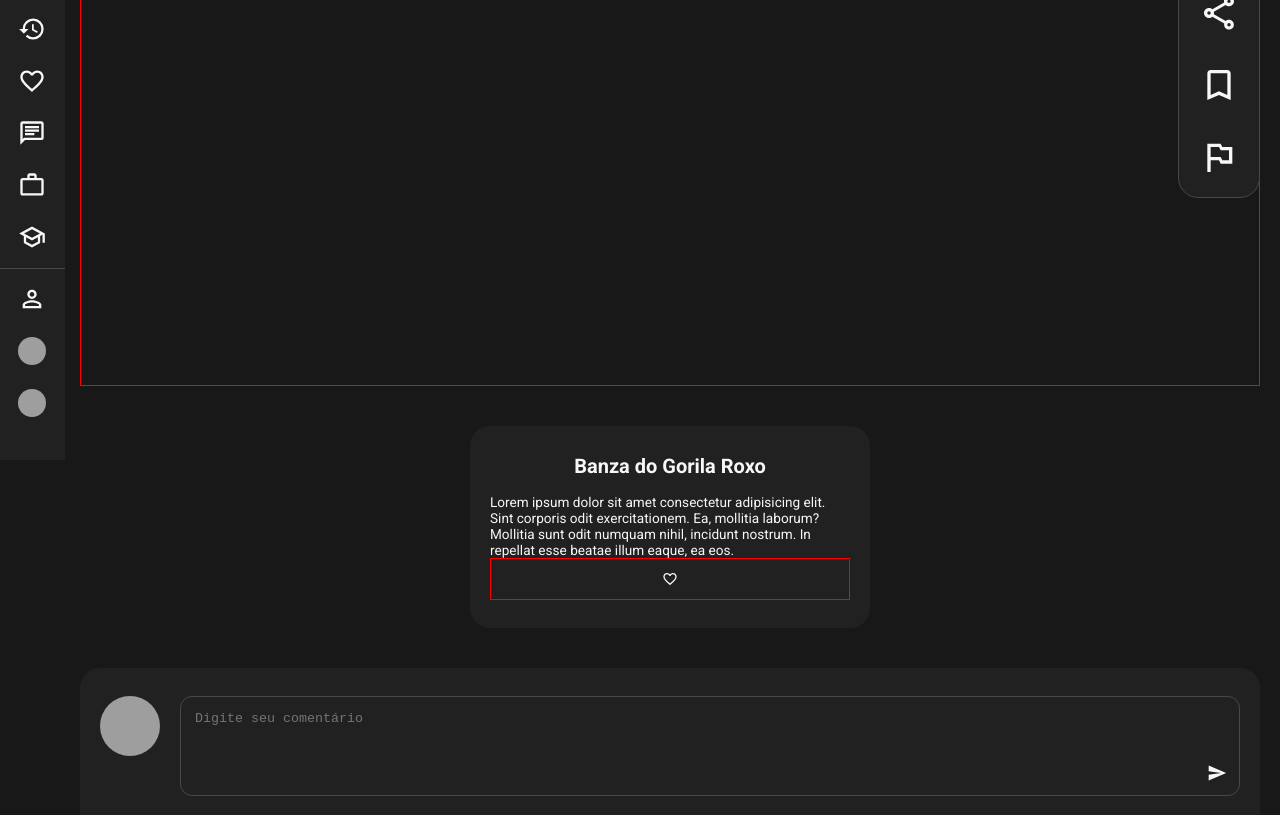
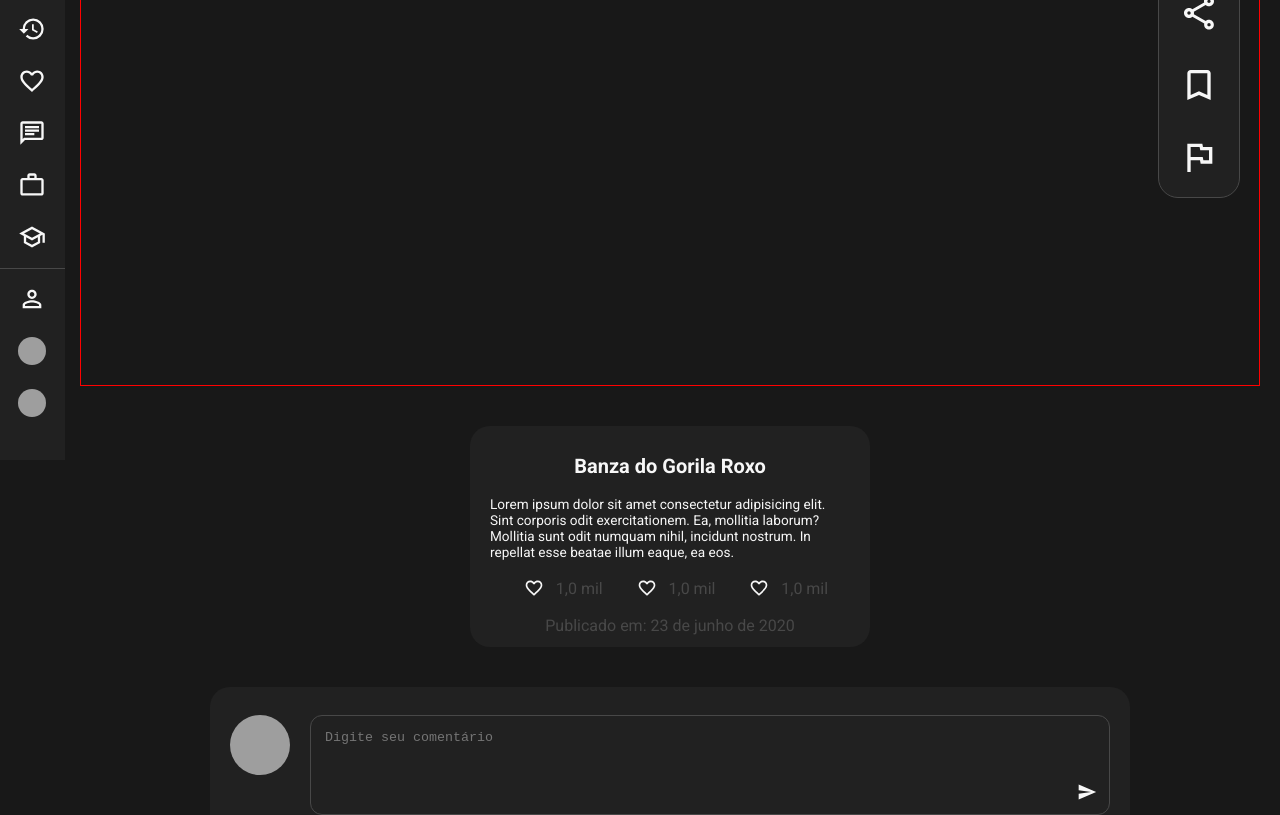
Before and after one commit to BeeSocy/beesocy, a React (Vite) app: page /image/view/1 in a window 1280 px wide. Shown: the part 340-1155 px from the top of the page. Built offline with nearby package versions, Linux system fonts and the light colour scheme; grey boxes are pictures that could not be loaded.

Commit message:
Create image description component

```diff
--- a/src/pages/ImageVisualization/Componentes/Chat/style.ts
+++ b/src/pages/ImageVisualization/Componentes/Chat/style.ts
@@ -3,7 +3,7 @@ import styled from "styled-components";
 export const Container = styled.div`
     display: flex;
     justify-content: space-between;
-    width: 120rem;
+    width: 92rem;
 `;
 export const ContainerChat = styled.div`
     width: 100%;
--- /dev/null
+++ b/src/pages/ImageVisualization/Componentes/ContentInteraction/index.tsx
@@ -0,0 +1,22 @@
+import { IconContext } from 'react-icons';
+import { LikeButton } from '../../../../components/Widgets/Buttons/ActionButtons/LikeButton';
+import { Content, NumberValue } from './style';
+
+export function ContentInteraction() {
+  return (
+    <IconContext.Provider value={{ size: '20' }}>
+      <Content>
+        <LikeButton />
+        <NumberValue>1,0 mil</NumberValue>
+      </Content>
+      <Content>
+        <LikeButton />
+        <NumberValue>1,0 mil</NumberValue>
+      </Content>
+      <Content>
+        <LikeButton />
+        <NumberValue>1,0 mil</NumberValue>
+      </Content>
+    </IconContext.Provider>
+  );
+}
--- /dev/null
+++ b/src/pages/ImageVisualization/Componentes/ContentInteraction/style.ts
@@ -0,0 +1,10 @@
+import styled from "styled-components";
+
+export const Content = styled.div`
+    display: flex;
+    align-items: center;
+`;
+export const NumberValue = styled.div`
+    color: ${props => props.theme.colors.light};
+    font-size: 1.6rem;
+`;
--- a/src/pages/ImageVisualization/Componentes/Description/index.tsx
+++ b/src/pages/ImageVisualization/Componentes/Description/index.tsx
@@ -2,12 +2,11 @@ import {
   Container,
   DescriptionContent,
   Interaction,
-  ContentInteraction,
+  Publish,
   TitleDescription
 } from './style';
 import { fetchedPost } from '../../index';
-import { Button } from '../../../../components/Widgets/Buttons/Button';
-import { MdFavoriteBorder } from 'react-icons/md';
+import { ContentInteraction } from '../ContentInteraction';
 export function Description() {
   return (
     <Container>
@@ -16,12 +15,9 @@ export function Description() {
       </strong>
       <DescriptionContent>{fetchedPost.description}</DescriptionContent>
       <Interaction>
-        <ContentInteraction>
-          <Button rounded>
-            <MdFavoriteBorder size={16} />
-          </Button>
-        </ContentInteraction>
+        <ContentInteraction></ContentInteraction>
       </Interaction>
+      <Publish>Publicado em: 23 de junho de 2020</Publish>
     </Container>
   );
 }
--- a/src/pages/ImageVisualization/Componentes/Description/style.ts
+++ b/src/pages/ImageVisualization/Componentes/Description/style.ts
@@ -5,31 +5,38 @@ export const Container = styled.div`
 
     border-radius: 2rem;
 
-    padding: 2.8rem 2rem;
+    padding: 2.8rem 2rem 1.2rem;
 
     width: 40rem;
 
     display: flex;
     flex-direction: column;
     align-items: center;
+    gap: 0.6rem;
 
 `;
 export const TitleDescription = styled.h1`
     font-size: 2rem;
 
-    margin-bottom: 1.6rem;
+    margin-bottom: 1.2rem;
 `;
 
 export const DescriptionContent = styled.span`
     font-size: 1.36rem;
+
 `;
 export const Interaction = styled.div`
-    border: 1px solid red;
 
     width: 100%;
 
     display: flex;
+    justify-content: space-evenly;
+`;
+export const Publish = styled.div`
+    display: flex;
     justify-content: center;
+
+    font-size: 1.6rem;
+
+    color: ${props => props.theme.colors.light};
 `;
-export const ContentInteraction = styled.div`
-`;
--- a/src/pages/ImageVisualization/Componentes/InteractionBar/index.tsx
+++ b/src/pages/ImageVisualization/Componentes/InteractionBar/index.tsx
@@ -9,6 +9,10 @@ import {
 } from 'react-icons/md';
 import { IconProfile } from '../IconProfile';
 import { Button } from '../../../../components/Widgets/Buttons/Button';
+import { LikeButton } from '../../../../components/Widgets/Buttons/ActionButtons/LikeButton';
+import { IconContext } from 'react-icons';
+import { SaveButton } from '../../../../components/Widgets/Buttons/ActionButtons/SaveButton';
+import { ReportButton } from '../../../../components/Widgets/Buttons/ActionButtons/ReportButton';
 
 export function InteractionBar() {
   const { isMobile } = useMobile();
@@ -18,21 +22,17 @@ export function InteractionBar() {
         <BodyBar>
           <IconProfile />
 
-          <Button rounded>
-            <MdFavoriteBorder size={40} />
-          </Button>
-          <Button rounded>
-            <MdOutlineChat size={40} />
-          </Button>
-          <Button rounded>
-            <MdOutlineShare size={40} />
-          </Button>
-          <Button rounded>
-            <MdBookmarkBorder size={40} />
-          </Button>
-          <Button rounded>
-            <MdOutlinedFlag size={40} />
-          </Button>
+          <IconContext.Provider value={{ size: '40' }}>
+            <LikeButton />
+            <Button rounded>
+              <MdOutlineChat />
+            </Button>
+            <Button rounded>
+              <MdOutlineShare />
+            </Button>
+            <SaveButton />
+            <ReportButton />
+          </IconContext.Provider>
         </BodyBar>
       )}
     </>
--- a/src/pages/ImageVisualization/Componentes/InteractionBar/styles.ts
+++ b/src/pages/ImageVisualization/Componentes/InteractionBar/styles.ts
@@ -6,7 +6,7 @@ export const BodyBar = styled.div`
 
     position: fixed;
 
-    right: 2rem;
+    right: 4rem;
     top: 10rem;
 
 
--- a/src/pages/ImageVisualization/style.ts
+++ b/src/pages/ImageVisualization/style.ts
@@ -6,6 +6,7 @@ export const ContentBottom = styled.div`
     display: flex;
     flex-wrap: wrap-reverse;
     justify-content: center;
+    align-items: start;
 
     gap: 4rem;
 
```
